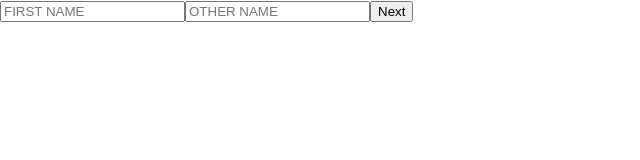
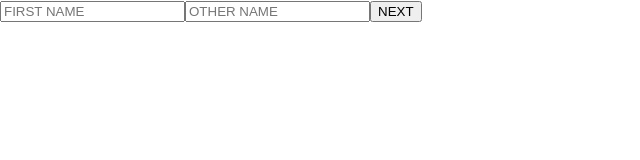
Before and after one commit to cupcakes439/React, a React (Create React App) app in the folder my-react/: page / in a window 1280 px wide. Shown: the top 160 px of the page, without its empty margins (0-640 px from the left). Built offline with nearby package versions, Linux system fonts and the light colour scheme.

Commit message:
Made some changes to assignment.js and created a new file

```diff
--- a/my-react/src/component/Assignment.js
+++ b/my-react/src/component/Assignment.js
@@ -35,23 +35,23 @@ const Assignment = ({ placeholder })=> {
                 <div className="div1">
                     <input type="text" value={name} onChange={nameValue} placeholder={placeholder.placeholder1}/>
                     <input type="text" value={otherNames} onChange={otherNamesValue} placeholder={placeholder.placeholder2}/>
-                    <button onClick={increment}>Next</button>
+                    <button onClick={increment}>NEXT</button>
                 </div>:
                 count==1?
                 <div className="div2">
                     <input type="email" value={email} onChange={emailValue} placeholder={placeholder.placeholder3}/>
                     <input type="tel" value={phone} onChange={phoneValue}placeholder={placeholder.placeholder4}/>
                     <div className="div3">
-                        <button onClick={decrement}>Prev</button>
-                        <button onClick={increment}>Next</button>
+                        <button onClick={decrement}>PREV</button>
+                        <button onClick={increment}>NEXT</button>
                     </div>
                 </div>:
                 count==2?
                 <div className="div4">
                     <input type="password" value={password} onChange={passwordValue} placeholder={placeholder.placeholder5}/>
                     <div className="div5">
-                        <button onClick={decrement}>Prev</button>
-                        <button onClick={submit}>Submit</button>
+                        <button onClick={decrement}>PREV</button>
+                        <button onClick={submit}>SUBMIT</button>
                     </div>
                 </div>:
                 "Sorry , that's all"
```
Also changed, not shown: my-react/src/css/Assignment.css (added).
